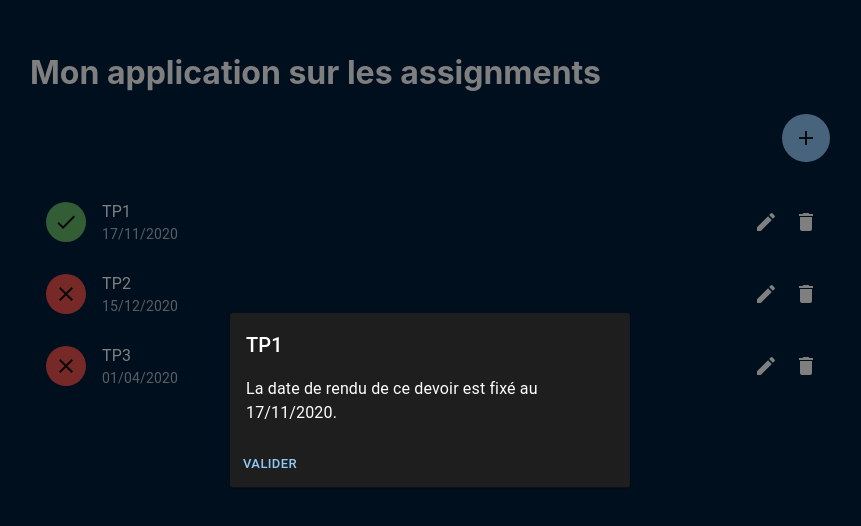
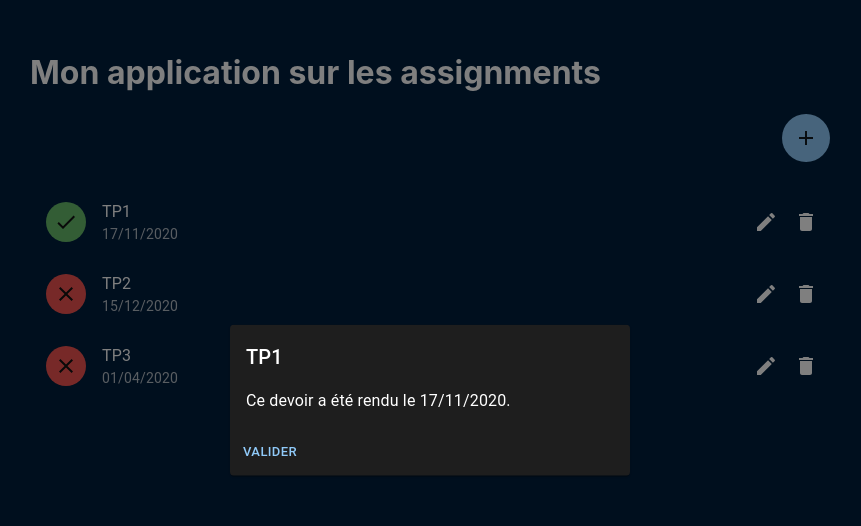
Before and after one commit to SachaBydon/tp2-web-sacha-bydon, a React (Vite) app: page / in a window 1280 px wide. Both pictures are taken after a click on the button 976 px from the left and 221 px from the top of the page. Shown: the top 526 px of the page, without its empty margins (210-1071 px from the left). Built offline with nearby package versions, Linux system fonts and the light colour scheme.

Commit message:
Created AssignmentItem component

```diff
--- a/src/components/AssignmentDetail/AssignmentDetail.tsx
+++ b/src/components/AssignmentDetail/AssignmentDetail.tsx
@@ -2,7 +2,6 @@ import {
   Button,
   Checkbox,
   Modal,
-  Box,
   Typography,
   FormControlLabel,
   Card,
@@ -36,24 +35,29 @@ export default function AssignmentDetail({
     left: '50%',
     transform: 'translate(-50%, -50%)',
     width: 400,
-    outline: 'none'
+    outline: 'none',
   }
 
   return (
     <Modal open={open} onClose={() => setModal(false)}>
-      <Card sx={style} >
+      <Card sx={style}>
         <CardContent>
           <Typography id="modal-modal-title" variant="h6" component="h2">
             {assignment?.nom}
           </Typography>
           <Typography id="modal-modal-description" sx={{ mt: 2 }}>
-            La date de rendu de ce devoir est fixé au {assignment?.dateDeRendu}.
-            {!assignment?.rendu && (
-              <FormControlLabel
-                style={{ display: 'block' }}
-                control={<Checkbox onChange={renduChanged} />}
-                label="Rendu"
-              />
+            {assignment?.rendu ? (
+              <>Ce devoir a été rendu le {assignment?.dateDeRendu}.</>
+            ) : (
+              <>
+                La date de rendu de ce devoir est fixé au{' '}
+                {assignment?.dateDeRendu}.
+                <FormControlLabel
+                  style={{ display: 'block' }}
+                  control={<Checkbox onChange={renduChanged} />}
+                  label="Rendu"
+                />
+              </>
             )}
           </Typography>
         </CardContent>
--- /dev/null
+++ b/src/components/AssignmentItem/AssignmentItem.tsx
@@ -0,0 +1,74 @@
+import Assignment from '../../types/Assignment'
+import { useContextState } from '../../AppContext'
+import {
+  ListItem,
+  ListItemAvatar,
+  Avatar,
+  ListItemText,
+  IconButton,
+  Tooltip,
+} from '@mui/material'
+import CheckIcon from '@mui/icons-material/Check'
+import CloseIcon from '@mui/icons-material/Close'
+import DeleteIcon from '@mui/icons-material/Delete'
+import EditIcon from '@mui/icons-material/Edit'
+import { green, red } from '@mui/material/colors'
+
+type Props = {
+  assignment: Assignment
+  index: number
+  changeSelected: (i: number) => void
+}
+
+export default function AssignmentItem({
+  assignment,
+  index,
+  changeSelected,
+}: Props) {
+
+  const { deleteAssignment } = useContextState()
+
+  return (
+    <ListItem
+      key={index}
+      secondaryAction={
+        <div className="actions">
+          <IconButton
+            edge="end"
+            aria-label="edit"
+            onClick={() => changeSelected(index)}
+          >
+            <EditIcon />
+          </IconButton>
+          <IconButton
+            edge="end"
+            aria-label="delete"
+            onClick={() => deleteAssignment(index)}
+          >
+            <DeleteIcon />
+          </IconButton>
+        </div>
+      }
+    >
+      <ListItemAvatar>
+        {assignment.rendu ? (
+          <Tooltip title="Rendu" placement="left" arrow>
+            <Avatar sx={{ bgcolor: green[400] }}>
+              <CheckIcon />
+            </Avatar>
+          </Tooltip>
+        ) : (
+          <Tooltip title="Non rendu" placement="left" arrow>
+            <Avatar sx={{ bgcolor: red[400] }}>
+              <CloseIcon />
+            </Avatar>
+          </Tooltip>
+        )}
+      </ListItemAvatar>
+      <ListItemText
+        primary={assignment.nom}
+        secondary={assignment.dateDeRendu}
+      />
+    </ListItem>
+  )
+}
--- a/src/components/Assignments/Assignments.tsx
+++ b/src/components/Assignments/Assignments.tsx
@@ -1,26 +1,17 @@
 import './AssignmentsStyle.scss'
 import { useState } from 'react'
-import { AssignmentDetail, AddAssignment } from '../../components'
+import {
+  AssignmentDetail,
+  AddAssignment,
+  AssignmentItem,
+} from '../../components'
 import { useContextState } from '../../AppContext'
-import {
-  List,
-  ListItem,
-  ListItemAvatar,
-  Avatar,
-  ListItemText,
-  IconButton,
-  Tooltip,
-} from '@mui/material'
-import CheckIcon from '@mui/icons-material/Check'
-import CloseIcon from '@mui/icons-material/Close'
-import DeleteIcon from '@mui/icons-material/Delete'
-import EditIcon from '@mui/icons-material/Edit'
-import { green, red } from '@mui/material/colors'
+import { List } from '@mui/material'
 
 export default function Assignments() {
   const titre: string = 'Mon application sur les assignments'
 
-  const { assignments, deleteAssignment } = useContextState()
+  const { assignments } = useContextState()
   const [selectedIndex, setSelectedIndex] = useState<number | null>(null)
   const [openModale, setOpenModale] = useState<boolean>(false)
 
@@ -35,39 +26,12 @@ export default function Assignments() {
       <AddAssignment />
       <List className="list">
         {assignments.map((assignment, index) => (
-          <ListItem
+          <AssignmentItem
+            assignment={assignment}
+            index={index}
             key={index}
-            secondaryAction={
-              <div className="actions">
-                <IconButton edge="end" aria-label="delete">
-                  <EditIcon onClick={() => changeSelected(index)} />
-                </IconButton>
-                <IconButton edge="end" aria-label="delete">
-                  <DeleteIcon onClick={() => deleteAssignment(index)} />
-                </IconButton>
-              </div>
-            }
-          >
-            <ListItemAvatar>
-              {assignment.rendu ? (
-                <Tooltip title="Rendu" placement="left" arrow>
-                  <Avatar sx={{ bgcolor: green[400] }}>
-                    <CheckIcon />
-                  </Avatar>
-                </Tooltip>
-              ) : (
-                <Tooltip title="Non rendu" placement="left" arrow>
-                  <Avatar sx={{ bgcolor: red[400] }}>
-                    <CloseIcon />
-                  </Avatar>
-                </Tooltip>
-              )}
-            </ListItemAvatar>
-            <ListItemText
-              primary={assignment.nom}
-              secondary={assignment.dateDeRendu}
-            />
-          </ListItem>
+            changeSelected={changeSelected}
+          />
         ))}
       </List>
       <AssignmentDetail
--- a/src/components/index.ts
+++ b/src/components/index.ts
@@ -1,5 +1,6 @@
 import Assignments from './Assignments/Assignments'
 import AssignmentDetail from './AssignmentDetail/AssignmentDetail'
 import AddAssignment from './AddAssignment/AddAssignment'
+import AssignmentItem from './AssignmentItem/AssignmentItem'
 
-export { Assignments, AssignmentDetail, AddAssignment }
+export { Assignments, AssignmentDetail, AddAssignment, AssignmentItem }
--- a/src/custom-theme.less
+++ /dev/null
@@ -1,2 +0,0 @@
-
-@enable-dark-mode: true;
--- a/src/index.scss
+++ b/src/index.scss
@@ -15,12 +15,3 @@ body {
   -webkit-font-smoothing: antialiased;
   -moz-osx-font-smoothing: grayscale;
 }
-
-button.icon-button {
-  display: flex;
-  align-items: center;
-
-  svg {
-    margin-right: 8px;
-  }
-}
```
